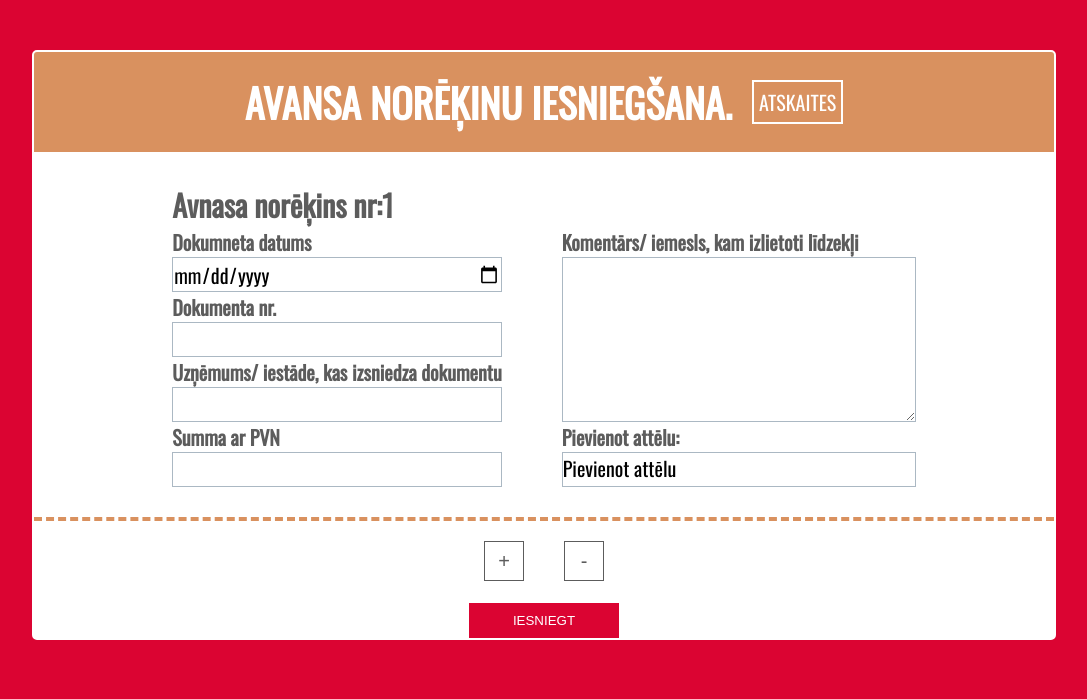
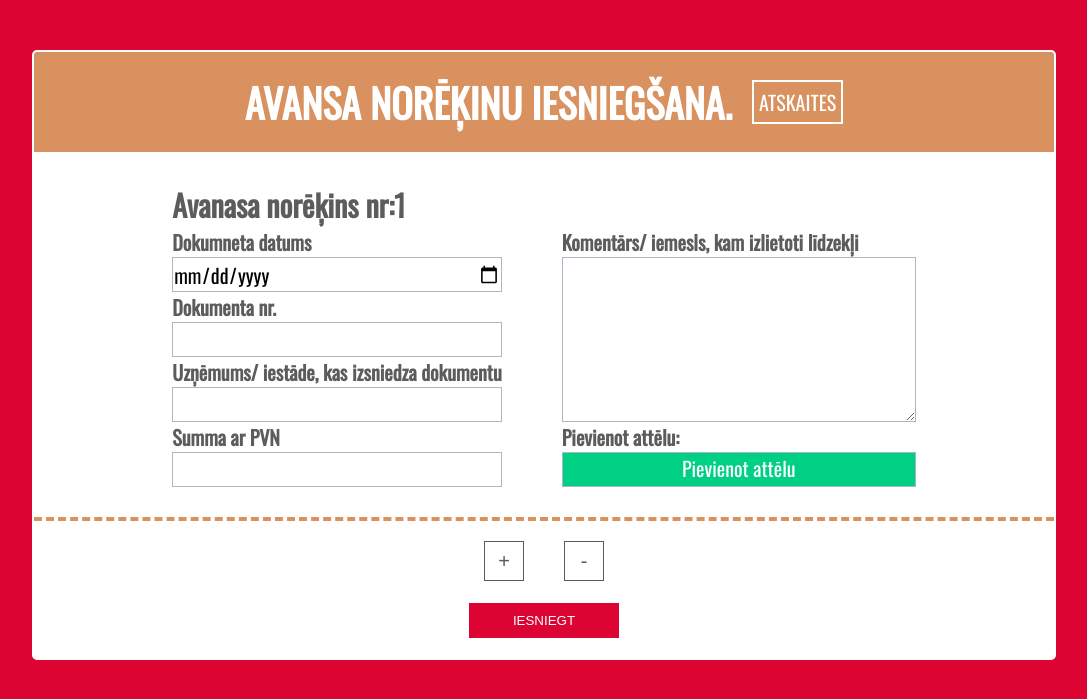
Before and after one commit to lapsins112/task, a PHP site: page / in a window 1280 px wide. Shown: the top 699 px of the page, without its empty margins (96-1183 px from the left). Run offline with PHP 8.4, Linux system fonts and the light colour scheme.

Commit message:
form fix
remove input fix
img pirunt fix

```diff
--- a/classes/dbconnect.class.php
+++ b/classes/dbconnect.class.php
@@ -2,7 +2,7 @@
 class DBConnect {
     public $connect;
     private $host = 'localhost';
-    private $username = 'root2';
+    private $username = 'root';
     private $password = 'root';
     private $database = 'settlement_data';
 
--- a/css/style.css
+++ b/css/style.css
@@ -111,7 +111,7 @@ visibility: hidden;
 .custom-file-input::before {
 content: 'Pievienot attēlu';
 text-align: center;
-color: black;
+color: #fff;
 outline: none;
 -webkit-user-select: none;
 cursor: pointer;
@@ -136,6 +136,11 @@ outline: 0;
 
 .funcion-btn input {
     margin: 2rem;
+}
+
+input#img {
+    display: flex;
+    background-color: #00d084;
 }
 
 input.btn{
@@ -168,6 +173,7 @@ input.btn-submit, input.btn-cont {
     padding: 1rem 0;
     width: 15rem;
     text-transform: uppercase;
+    margin-bottom: 2rem;
 }
 
 input.btn-submit:hover, input.btn-cont:hover {
@@ -271,10 +277,12 @@ input.btn-submit:hover, input.btn-cont:hover {
     background-color: #00d084;
 }
 
-
-
 .settl-single{
     flex: 33%;
+}
+
+.settl-single-img {
+    padding: 2rem;
 }
 
 .settl-single-img img{
--- a/includes/select-handler.inc.php
+++ b/includes/select-handler.inc.php
@@ -12,12 +12,12 @@ function fetchData($id){
         $ob = new DBOperations;
         $ob = $ob->getData($query);
         while($row = $ob->fetch_assoc()) {
-
+        $pic = ltrim($row['doc_picture'], '../');
         $set .= "
         <div class='settl'>
             <div class='settl-single'>
                 <div class='settl-single-img'>
-                    <img src='".$row['doc_picture']."' alt='".$row['doc_nr']." '>
+                    <img src='".$pic."' alt='".$row['doc_nr']." '>
                 </div>
             </div>
             <div class='settl-single'>
--- a/index.php
+++ b/index.php
@@ -19,7 +19,7 @@
             <div class="inputs" >
                 <div class="inputs-fields">
                     <div class="inputs-fields-heading">
-                        <h2>Avnasa norēķins nr:1</h2>
+                        <h2>Avanasa norēķins nr:1</h2>
                     </div>
                     <div class="inputs-fields-single">
                         <label>Dokumneta datums</label>
--- a/js/script.js
+++ b/js/script.js
@@ -2,9 +2,9 @@ function addForm() {
   $formNr=$(".inputs").length;
   $formNr=$formNr+1;
   $(".inputs:last").after(`
-  <div class="inputs" >
+  <div class="inputs">
   <div class="inputs-fields">
-      <div class="inputs-fields-heading"><h2>Avnasa norēķins nr:`+$formNr+`</h2></div>
+      <div class="inputs-fields-heading"><h2>Avanasa norēķins nr:`+$formNr+`</h2></div>
       <div class="inputs-fields-single">
           <label>Dokumneta datums</label>
           <input type="date" name="doc-date[]" required class="form-control" />
@@ -40,7 +40,7 @@ function deleteForm() {
   $inputs=$(".inputs").length;
   if($inputs > 1){
     if(confirm("Vai tešām vēlaties dzēst?")){
-      $("#form_id")[0].reset();
+      $(".inputs:last").remove();
     }
   }else{
     if(confirm("Vai tešām vēlaties dzēst ievadītos datus?")){
```
Also changed, not shown: upload/20221005633d245878ef2.jpeg (added), upload/20221005633d3b8919b88.jpg (added), upload/20221005633d3c9a2bd3b.jpg (added), upload/20221005633d3c9a2c141.jpeg (added), upload/20221005633d567ff1609.jpg (added), upload/20221005633d567ff1be5.jpg (added).
